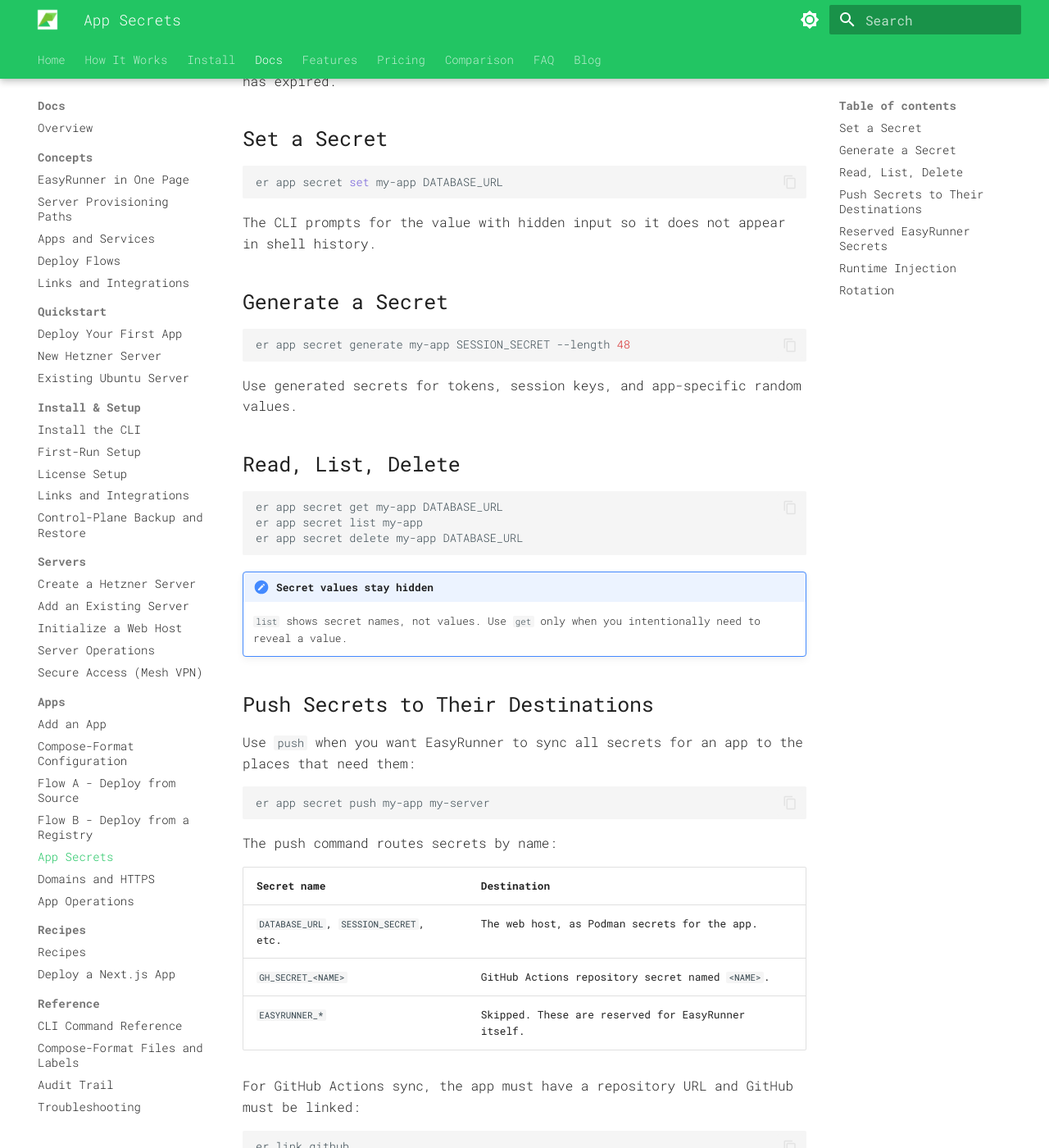
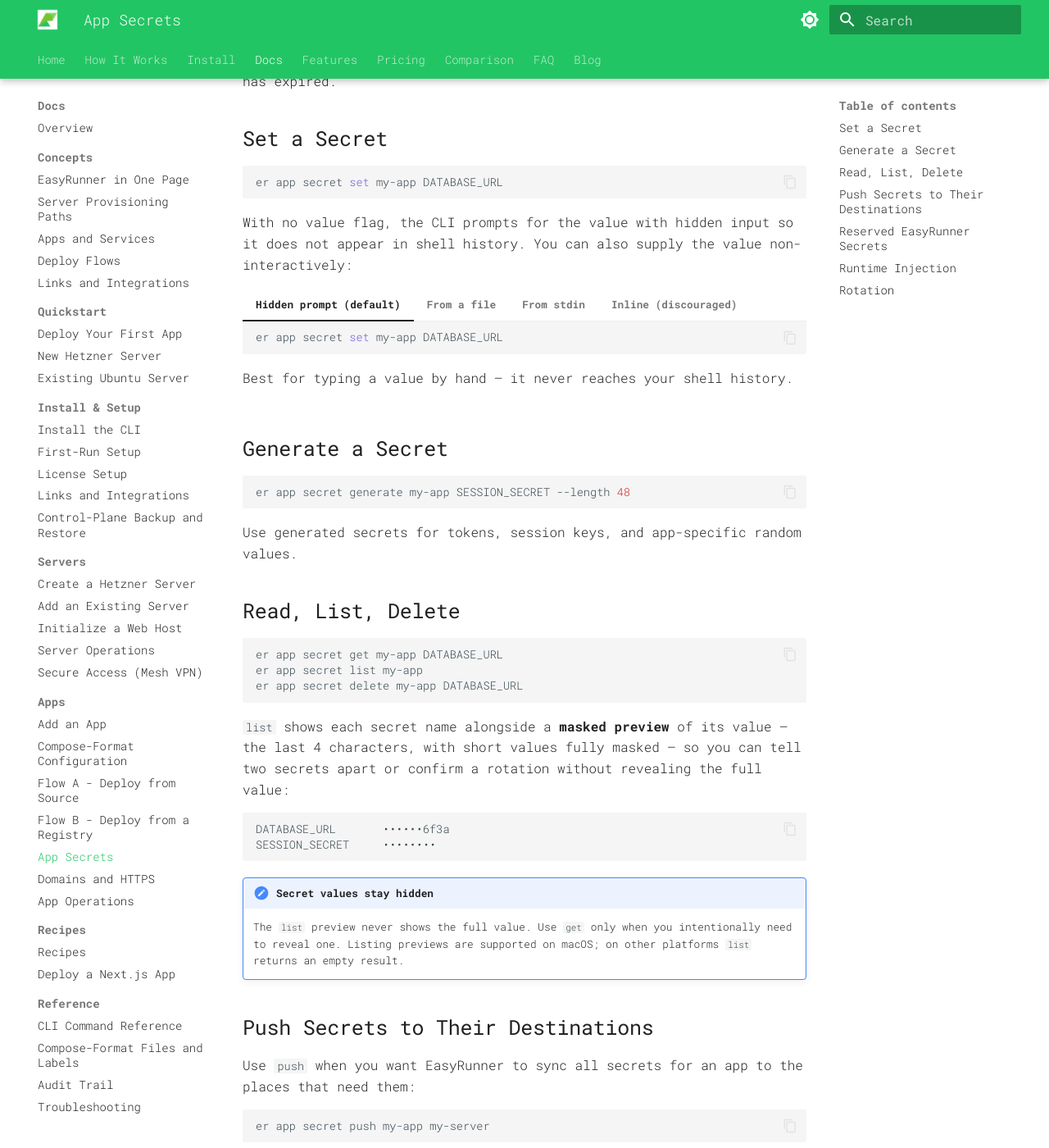
Before and after one commit to janaka/easyrunner-docs, an MkDocs documentation site: the page built from docs/user-docs/apps/secrets.md, in a window 1280 px wide and 1400 px high, scrolled down 337 px. Shown: the whole window at 82% size. Built offline with MkDocs 1.6.1 and Material for MkDocs 9.7.7, drawn with Linux system fonts in a browser that asks for light colours; some web fonts are replaced.

Commit message:
docs(secrets): document --value-file/stdin input and masked list preview
`er app secret set` now accepts `--value-file <path>` (and `--value-file -`
for stdin) for large or multi-line secrets that exceed the hidden prompt's
single-line limit, plus an inline `--value`. `er app secret list` now shows
a masked preview (last 4 chars) next to each name on macOS. Add input-method
content tabs to the secrets guide and update the list note.

Co-Authored-By: Claude Opus 4.8 (1M context) <noreply@anthropic.com>

````diff
--- a/docs/user-docs/apps/secrets.md
+++ b/docs/user-docs/apps/secrets.md
@@ -10,7 +10,43 @@ The vault is designed to keep the same security posture while avoiding prompt fa
 er app secret set my-app DATABASE_URL
 ```
 
-The CLI prompts for the value with hidden input so it does not appear in shell history.
+With no value flag, the CLI prompts for the value with hidden input so it does not appear in shell history. You can also supply the value non-interactively:
+
+=== "Hidden prompt (default)"
+
+    ```bash
+    er app secret set my-app DATABASE_URL
+    ```
+
+    Best for typing a value by hand — it never reaches your shell history.
+
+=== "From a file"
+
+    ```bash
+    er app secret set my-app SERVICE_ACCOUNT_JSON --value-file ./service-account.json
+    ```
+
+    Reads the value from a file. Use this for **large or multi-line secrets**
+    (e.g. JSON keys) that exceed the hidden prompt's ~1024-byte single-line
+    limit. A single trailing newline is stripped.
+
+=== "From stdin"
+
+    ```bash
+    jq -c . service-account.json | er app secret set my-app SERVICE_ACCOUNT_JSON --value-file -
+    ```
+
+    `--value-file -` reads from stdin, so you can pipe a value in from another
+    command without it touching disk.
+
+=== "Inline (discouraged)"
+
+    ```bash
+    er app secret set my-app DATABASE_URL --value "postgres://..."
+    ```
+
+    `--value`/`-v` is convenient in scripts but the value is visible in shell
+    history and process listings — prefer `--value-file` for anything sensitive.
 
 ## Generate a Secret
 
@@ -28,8 +64,17 @@ er app secret list my-app
 er app secret delete my-app DATABASE_URL
 ```
 
+`list` shows each secret name alongside a **masked preview** of its value — the last 4 characters, with short values fully masked — so you can tell two secrets apart or confirm a rotation without revealing the full value:
+
+```text
+DATABASE_URL       ••••••6f3a
+SESSION_SECRET     ••••••••
+```
+
 !!! note "Secret values stay hidden"
-    `list` shows secret names, not values. Use `get` only when you intentionally need to reveal a value.
+    The `list` preview never shows the full value. Use `get` only when you
+    intentionally need to reveal one. Listing previews are supported on macOS;
+    on other platforms `list` returns an empty result.
 
 ## Push Secrets to Their Destinations
 
````
